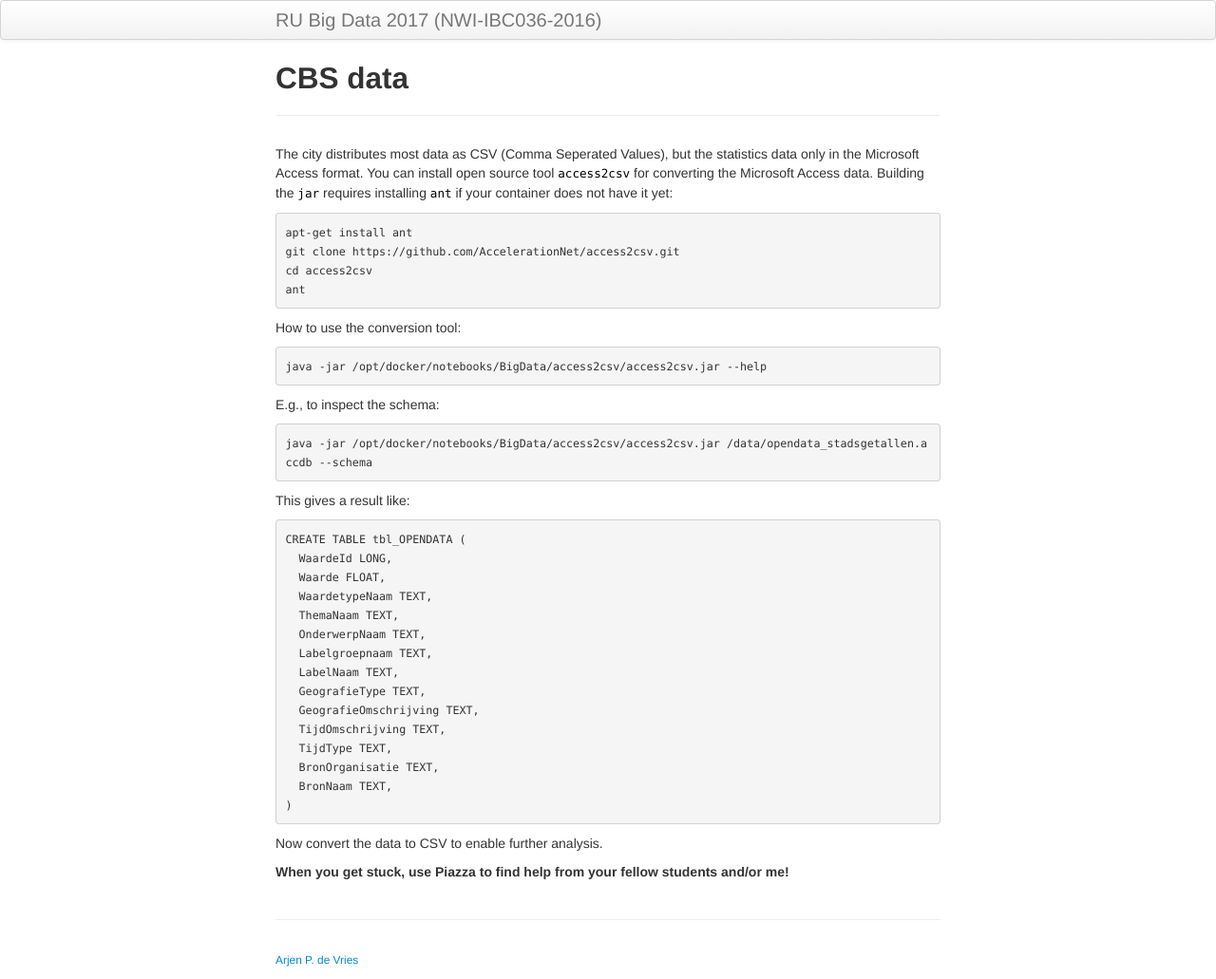
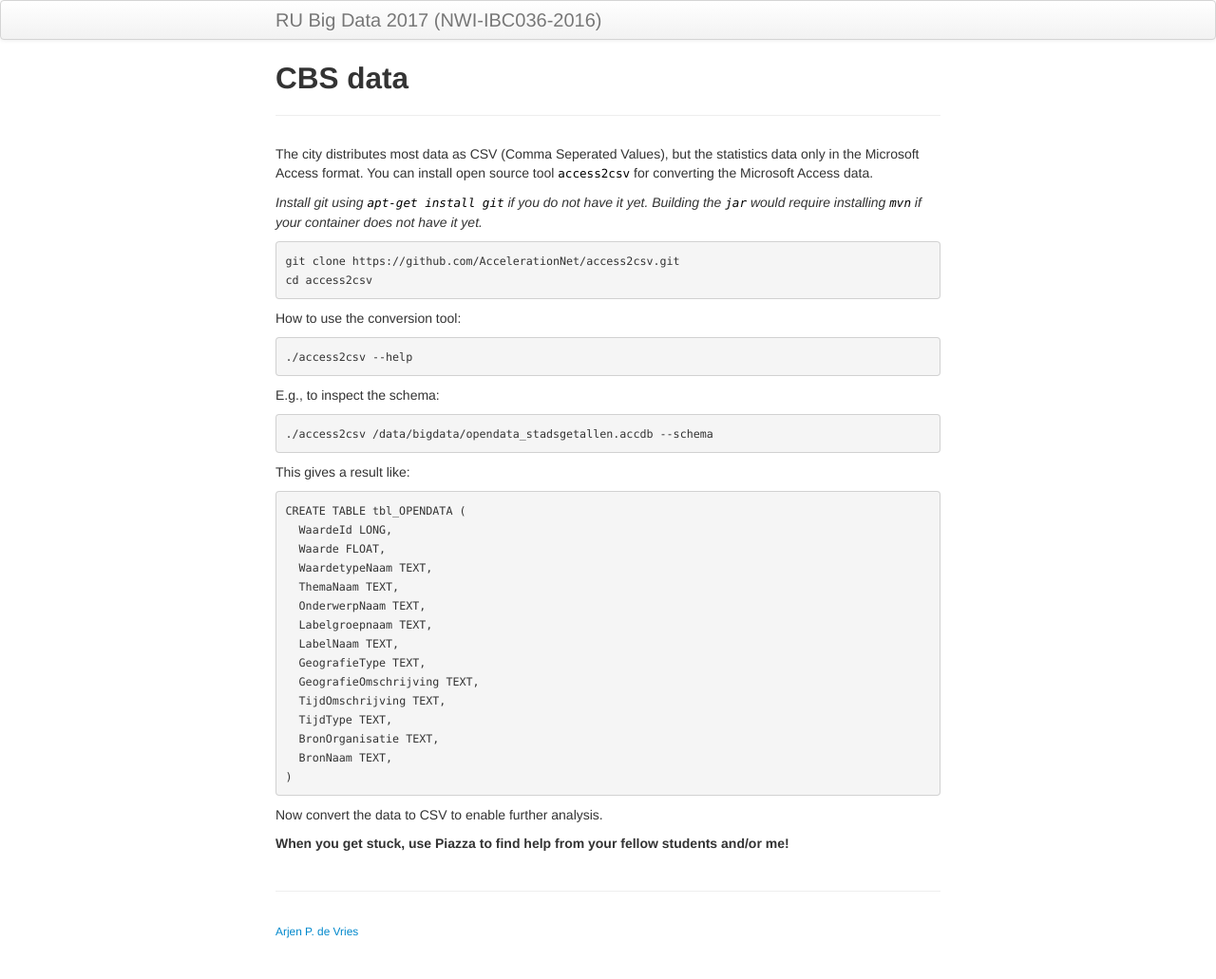
Before and after one commit to Thelukepet/course, a Jekyll site: the page built from background/access2csv.md, in a window 1280 px wide. Shown: the whole page at 95% size. Built offline with Jekyll 4.4.1, drawn with Linux system fonts in a browser that asks for light colours; after the commit the page ends 1001 px from its top, so only the background shows below that.

Commit message:
Minor fixes for 2017

````diff
--- a/background/access2csv.md
+++ b/background/access2csv.md
@@ -7,25 +7,24 @@ description: Access to CSV
 The city distributes most data as CSV (Comma Seperated Values), but the statistics data only
 in the Microsoft Access format. You can install open source tool `access2csv` for converting
 the Microsoft Access data.
-Building the `jar` requires installing `ant` if your container does not have it yet:
+
+_Install git using `apt-get install git` if you do not have it yet. Building the `jar` would require installing `mvn` if your container does not have it yet._
 
 ```
-apt-get install ant
 git clone https://github.com/AccelerationNet/access2csv.git
 cd access2csv
-ant
 ```
 
 How to use the conversion tool:
 
 ```
-java -jar /opt/docker/notebooks/BigData/access2csv/access2csv.jar --help
+./access2csv --help
 ```
 
 E.g., to inspect the schema:
 
 ```
-java -jar /opt/docker/notebooks/BigData/access2csv/access2csv.jar /data/opendata_stadsgetallen.accdb --schema
+./access2csv /data/bigdata/opendata_stadsgetallen.accdb --schema
 ```
 
 This gives a result like:
````
